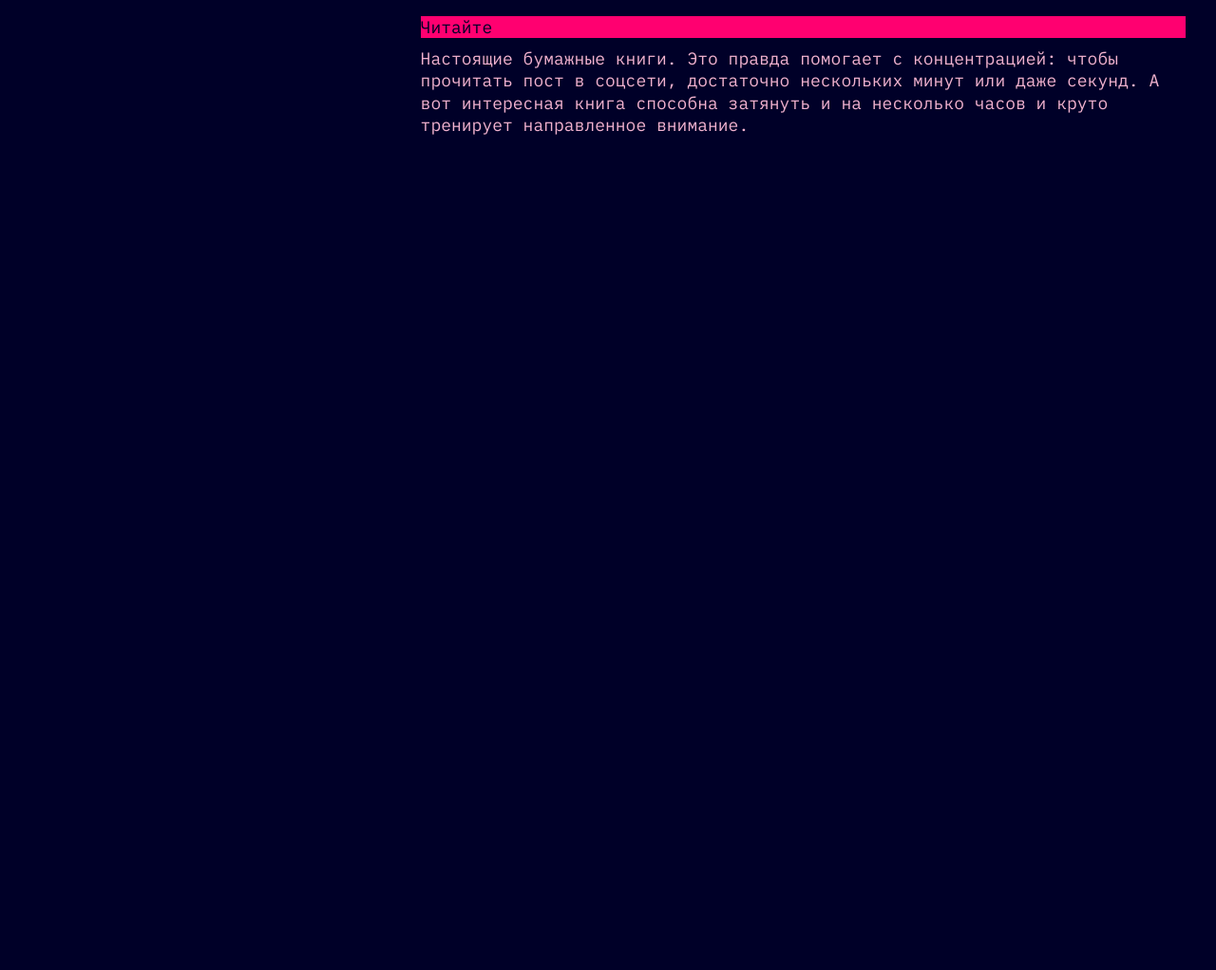
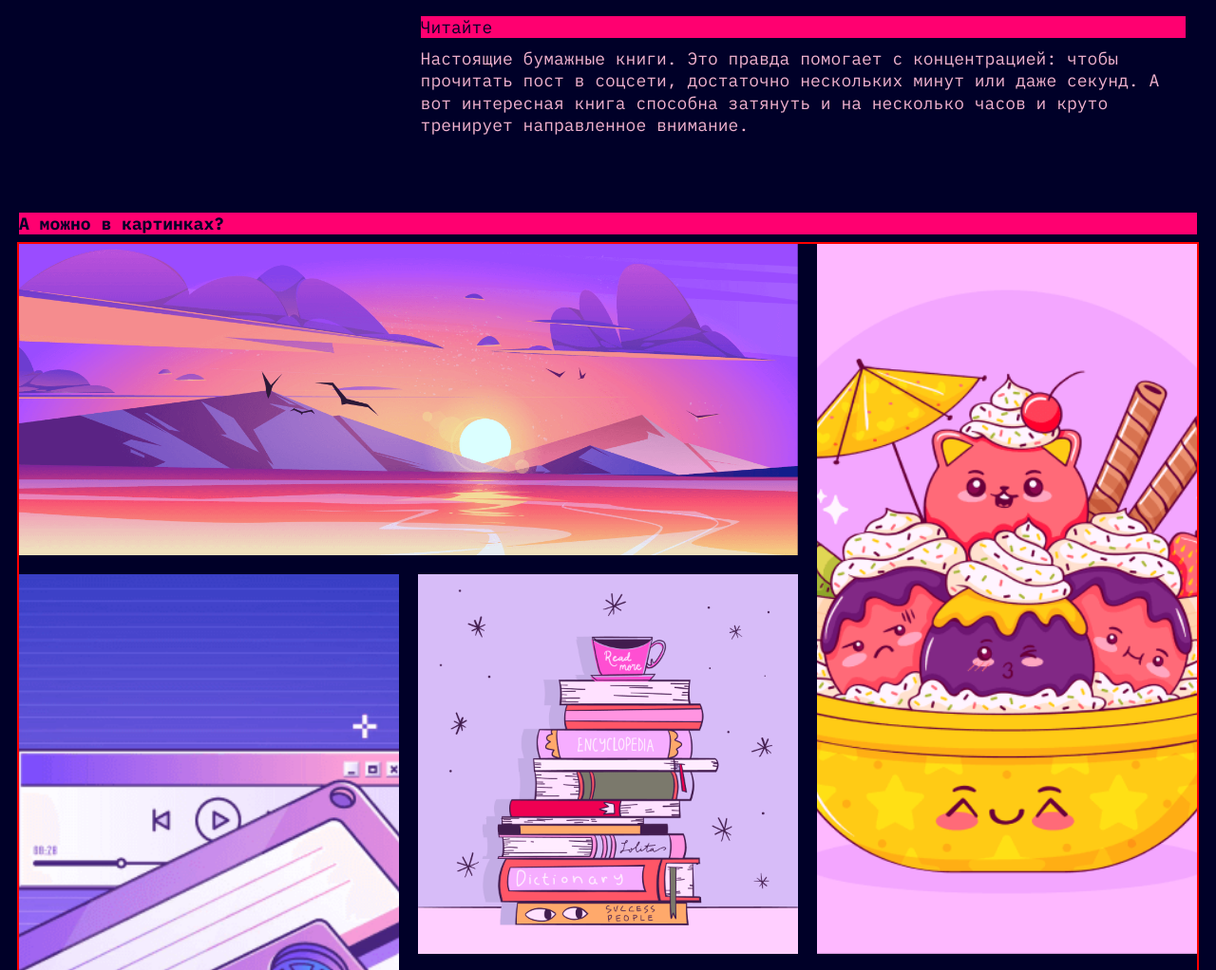
Before and after one commit to Alexanderlarin123/slozhno-sosredotochitsya, a plain HTML site: page index.html in a window 1280 px wide. Shown: the part 2591-3613 px from the top of the page at 95% size. Before the commit the page ends 2835 px from the top, so only its background shows below. Drawn offline with Linux system fonts and the light colour scheme.

Commit message:
Day3
add gallery

```diff
--- a/index.html
+++ b/index.html
@@ -1,5 +1,6 @@
 <!DOCTYPE html>
 <html lang="ru">
+
 <head>
   <meta charset="UTF-8" />
   <meta http-equiv="X-UA-Compatible" content="IE=edge" />
@@ -27,24 +28,18 @@
     <nav class="header__theme-menu">
       <ul class="header__theme-menu-list">
         <li class="header__theme-menu-item">
-            <button
-              class="header__theme-menu-button header__theme-menu-button_type_light"
-            >
+          <button class="header__theme-menu-button header__theme-menu-button_type_light">
             день
           </button>
         </li>
         <li class="header__theme-menu-item">
-            <button
-              class="header__theme-menu-button header__theme-menu-button_active header__theme-menu-button_type_auto"
-              disabled
-            >
+          <button class="header__theme-menu-button header__theme-menu-button_active header__theme-menu-button_type_auto"
+            disabled>
             авто
           </button>
         </li>
         <li class="header__theme-menu-item">
-            <button
-              class="header__theme-menu-button header__theme-menu-button_type_dark"
-            >
+          <button class="header__theme-menu-button header__theme-menu-button_type_dark">
             неон
           </button>
         </li>
@@ -197,8 +192,24 @@
         </card>
       </div>
     </section>
-      <section class="content__pictures"></section>
+    <section class="content__gallery-section">
+      <h2 class="content__card-title">
+        А можно в картинках?
+      </h2>
+      <div class="content__gallery">
+          <img class="sunset" src="/images/sunset.png" />
+          <img class="ice-cream" src="/images/ice-cream.png" />
+          <img class="tape" src="/images/tape.png" />
+          <img class="books" src="/images/books.png" />
+          <img class="street" src="/images/street.png" />
+
+      </div>
+
+
+
+    </section>
   </main>
   <script src="./scripts/script.js"></script>
 </body>
+
 </html>
--- a/styles/style.css
+++ b/styles/style.css
@@ -300,3 +300,41 @@
     gap: 20px;
   }
 }
+.content__gallery-section{
+  display:flex;
+  flex-direction: column;;
+  gap:10px;
+}
+.content__gallery{
+  display: grid;
+  grid-template-columns: repeat(3,1fr);
+  grid-template-columns: repeat(3,auto);
+  gap:20px;
+  outline: 2px solid red;
+  align-items:stretch;
+}
+
+.content__gallery img{
+  display:block;
+  inline-size: 100%;
+  inset-block: auto;
+  object-fit: cover;
+}
+
+.sunset {
+  grid-column:span 2 ;
+}
+
+.ice-cream {
+  grid-row: span 2;
+}
+
+.tape {
+  grid-row: span 2;
+}
+.books {
+  grid-row: span 1;
+}
+.street {
+  grid-column: span 2;
+}
```
Lines whose indentation alone changed are shown as unchanged.
